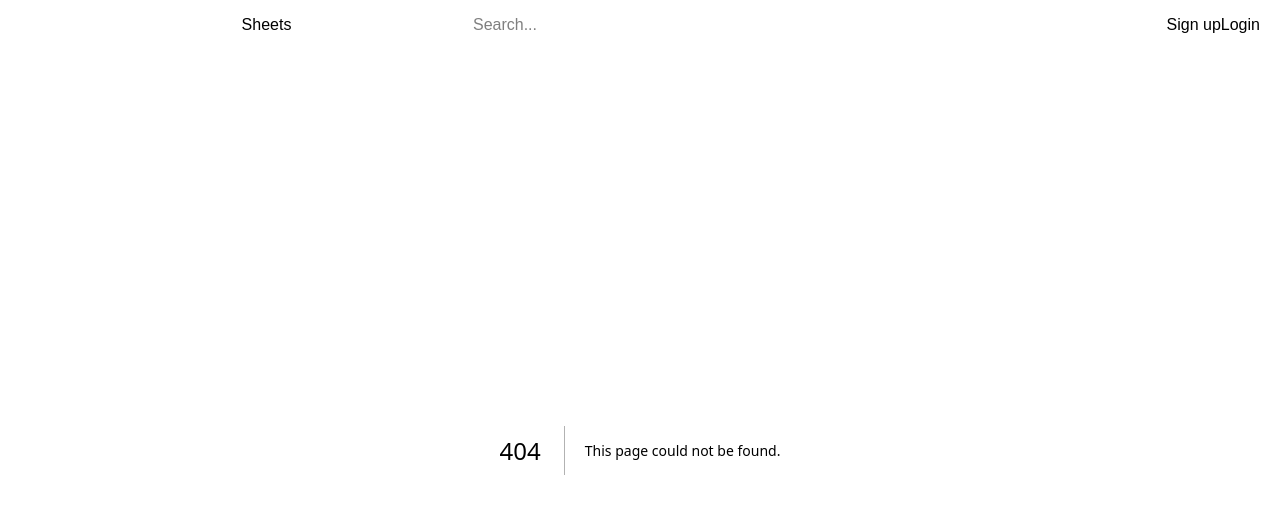
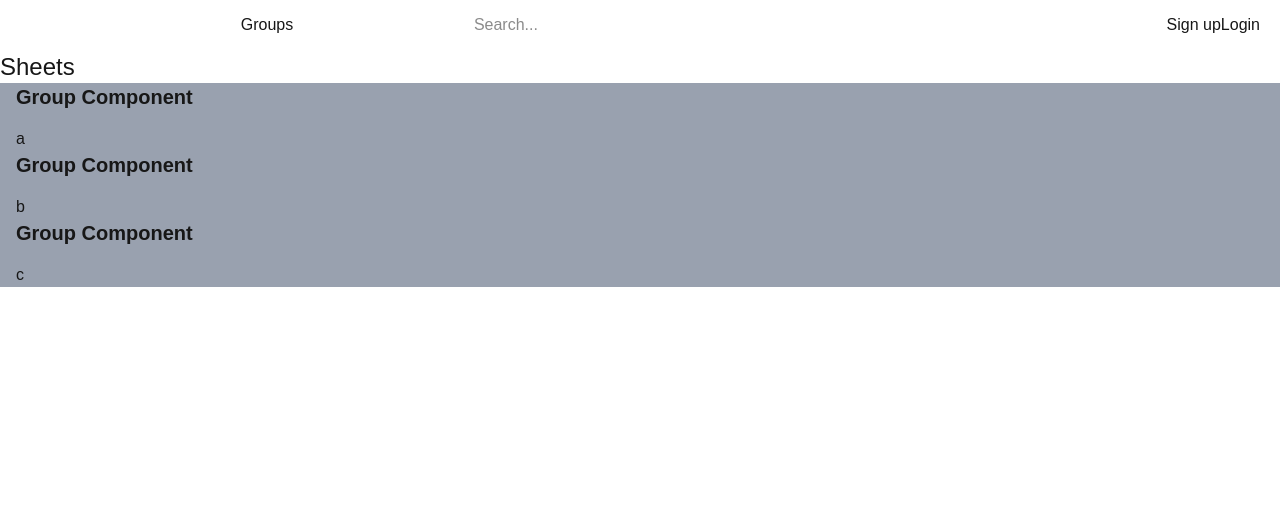
Before and after one commit to 04mHuang/Memsheets, a Next.js app in the folder frontend/: page /groups in a window 1280 px wide. Before the commit this address had no page. Shown: the top 514 px of the page. Built offline with nearby package versions, Linux system fonts and the light colour scheme.

Commit message:
Modified: sheets into groups page

```diff
--- a/frontend/src/app/components/NavBar.tsx
+++ b/frontend/src/app/components/NavBar.tsx
@@ -54,8 +54,8 @@ const NavBar = () => {
       <Link href="/" aria-label="Home">
         <Image src="/vercel.svg" alt="Memsheets logo" width={40} height={40} />
       </Link>
-      <Link href="/sheets">
-        Sheets
+      <Link href="/groups">
+        Groups
       </Link>
       <div className="w-lg">
         <input type="text" placeholder="Search..." className="w-full" />
--- a/frontend/src/app/sheets/page.tsx
+++ b/frontend/src/app/groups/page.tsx
@@ -1,6 +1,6 @@
 import Group from '@/app/components/Group';
 
-const Sheets = () => {
+const Groups = () => {
   const arr = ["a", "b", "c"];
 
   return (
@@ -13,4 +13,4 @@ const Sheets = () => {
   );
 }
 
-export default Sheets;
+export default Groups;
```
